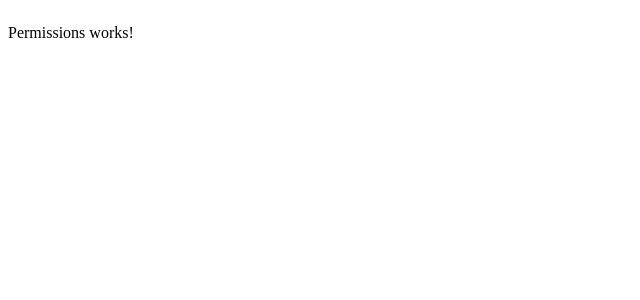
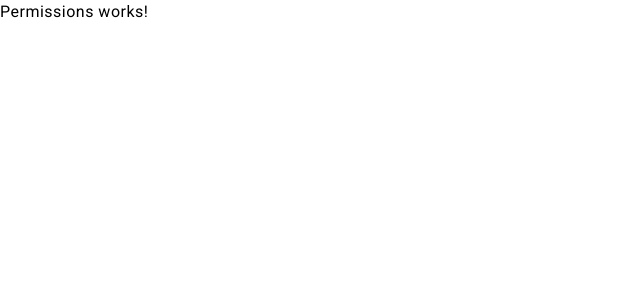
Before and after one commit to VladyslavVorobiov/admin-app-ng-18, an Angular app: page /permissions in a window 1280 px wide. Shown: the top 300 px of the page, without its empty margins (0-640 px from the left). Built offline with nearby package versions, Linux system fonts and the light colour scheme.

Commit message:
feat(global): add ng material

```diff
--- a/angular.json
+++ b/angular.json
@@ -25,6 +25,7 @@
               "src/assets"
             ],
             "styles": [
+              "@angular/material/prebuilt-themes/azure-blue.css",
               "src/styles.css"
             ],
             "scripts": []
@@ -83,6 +84,7 @@
               }
             ],
             "styles": [
+              "@angular/material/prebuilt-themes/azure-blue.css",
               "src/styles.css"
             ],
             "scripts": []
--- a/package.json
+++ b/package.json
@@ -11,10 +11,12 @@
   "private": true,
   "dependencies": {
     "@angular/animations": "^18.1.0",
+    "@angular/cdk": "^18.1.4",
     "@angular/common": "^18.1.0",
     "@angular/compiler": "^18.1.0",
     "@angular/core": "^18.1.0",
     "@angular/forms": "^18.1.0",
+    "@angular/material": "^18.1.4",
     "@angular/platform-browser": "^18.1.0",
     "@angular/platform-browser-dynamic": "^18.1.0",
     "@angular/router": "^18.1.0",
--- a/src/app/app.config.ts
+++ b/src/app/app.config.ts
@@ -1,8 +1,9 @@
 import { ApplicationConfig, provideZoneChangeDetection } from '@angular/core';
 import { provideRouter } from '@angular/router';
+import { provideAnimationsAsync } from '@angular/platform-browser/animations/async';
 
 import { routes } from './app.routes';
 
 export const appConfig: ApplicationConfig = {
-  providers: [provideZoneChangeDetection({ eventCoalescing: true }), provideRouter(routes)]
+  providers: [provideZoneChangeDetection({ eventCoalescing: true }), provideRouter(routes), provideAnimationsAsync()]
 };
--- a/src/index.html
+++ b/src/index.html
@@ -6,8 +6,10 @@
   <base href="/">
   <meta name="viewport" content="width=device-width, initial-scale=1">
   <link rel="icon" type="image/x-icon" href="favicon.ico">
+  <link href="https://fonts.googleapis.com/css2?family=Roboto:wght@300;400;500&display=swap" rel="stylesheet">
+  <link href="https://fonts.googleapis.com/icon?family=Material+Icons" rel="stylesheet">
 </head>
-<body>
+<body class="mat-typography">
   <app-root></app-root>
 </body>
 </html>
--- a/src/styles.css
+++ b/src/styles.css
@@ -1 +1,4 @@
 /* You can add global styles to this file, and also import other style files */
+
+html, body { height: 100%; }
+body { margin: 0; font-family: Roboto, "Helvetica Neue", sans-serif; }
```
Also changed, not shown: 1 other file (tests, documents, lock files or other folders).
